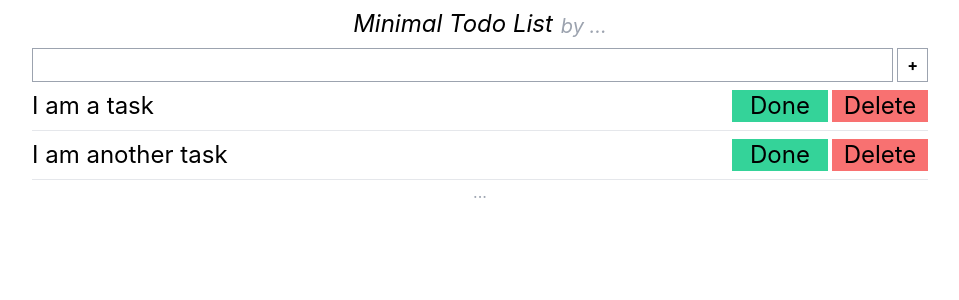
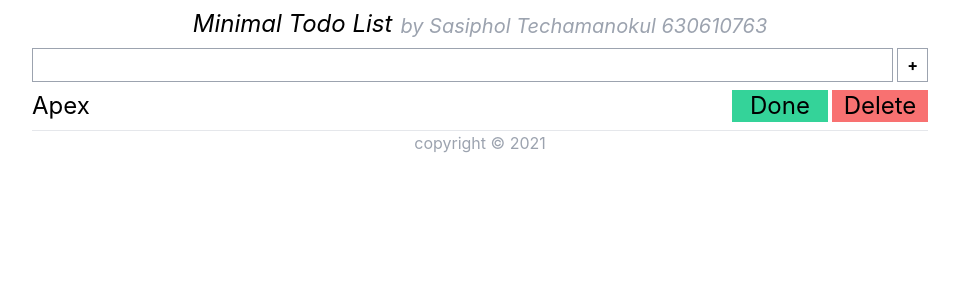
Before and after one commit to cpe-cmu-261207/lab-05-mintnim, a React (Create React App) app: page / in a window 1280 px wide. Shown: the top 300 px of the page, without its empty margins (160-1119 px from the left). Built offline with nearby package versions, Linux system fonts and the light colour scheme.

Commit message:
complete

```diff
--- a/src/App.tsx
+++ b/src/App.tsx
@@ -1,5 +1,9 @@
 import React from 'react';
 import { useState } from 'react'
+import Headerr from './component/็Headerr';
+import Todoo from './component/Todoo';
+import Footerr from './component/Footerr';
+import Taskk from './component/Taskk';
 
 function App() {
 
@@ -11,10 +15,7 @@ function App() {
     <div>
 
       {/* header section */}
-      <div className='flex justify-center items-end space-x-2'>
-        <span className='text-center italic my-2 text-2xl'>Minimal Todo List </span>
-        <span className='text-gray-400 italic my-2 text-xl'>by ...</span>
-      </div>
+        <Headerr title={"Minimal Todo List"} name={"Sasiphol Techamanokul 630610763"}></Headerr>
 
       {/* todo section */}
       <div className='mx-auto max-w-4xl'>
@@ -28,34 +29,12 @@ function App() {
 
         {/* tasks section */}
         <div>
-          {/* task example */}
-          {/* Please convert this into a task component */}
-          <div
-            className="flex justify-between h-8 items-center py-6 border-b"
-          >
-            <span className="text-2xl"> I am a task </span>
-            <div className="flex space-x-1 items-center">
-              <button className="bg-green-400 w-24 text-2xl" >Done</button>
-              <button className="bg-red-400 w-24 text-2xl" >Delete</button>
-            </div>
-          </div>
-
-          {/* another task example */}
-          <div
-            className="flex justify-between h-8 items-center py-6 border-b"
-          >
-            <span className="text-2xl"> I am another task </span>
-            <div className="flex space-x-1 items-center">
-              <button className="bg-green-400 w-24 text-2xl" >Done</button>
-              <button className="bg-red-400 w-24 text-2xl" >Delete</button>
-            </div>
-          </div>
-
+          <Taskk whattodo={'Apex'}></Taskk>
         </div>
       </div>
 
       {/* footer section */}
-      <p className='text-center text-gray-400'> ... </p>
+      <Footerr copyright ={"copyright © 2021"}></Footerr>
     </div>
   );
 }
--- /dev/null
+++ b/src/component/Footerr.tsx
@@ -0,0 +1,13 @@
+type propsFooter = {
+    copyright: string;
+}
+
+const Footerr =  (props: propsFooter) => {
+    return (
+        <div>
+            <p className='text-center text-gray-400'>{props.copyright}</p>
+        </div>
+    )
+}
+
+export default Footerr
--- /dev/null
+++ b/src/component/Taskk.tsx
@@ -0,0 +1,17 @@
+type propsTask = {
+    whattodo: string;
+}
+
+const Taskk =  (props: propsTask) => {
+    return (
+        <div className='flex justify-between h-8 items-center py-6 border-b'>
+            <span className="text-2xl">{props.whattodo}</span>
+        <div className="flex space-x-1 items-center">
+          <button className="bg-green-400 w-24 text-2xl" >Done</button>
+          <button className="bg-red-400 w-24 text-2xl" >Delete</button>
+        </div>
+      </div>
+    )
+}
+
+export default Taskk
--- /dev/null
+++ b/src/component/Todoo.tsx
@@ -0,0 +1,13 @@
+type propsTodoo = {
+    list: string;
+}
+
+const Todoo =  (props: propsTodoo) => {
+    return (
+        <div className='mx-auto max-w-4xl'>
+            <span className='text-center italic my-2 text-2xl'>{props.list}</span>
+        </div>
+    )
+}
+
+export default Todoo
--- /dev/null
+++ b/src/component/็Headerr.tsx
@@ -0,0 +1,15 @@
+type propsHeader = {
+    title: string;
+    name: string;
+}
+
+const Headerr =  (props: propsHeader) => {
+    return (
+        <div className='flex justify-center items-end space-x-2'>
+            <span className='text-center italic my-2 text-2xl'>{props.title}</span>
+            <span className='text-gray-400 italic my-2 text-xl'>by {props.name}</span>
+        </div>
+    )
+}
+
+export default Headerr
```
